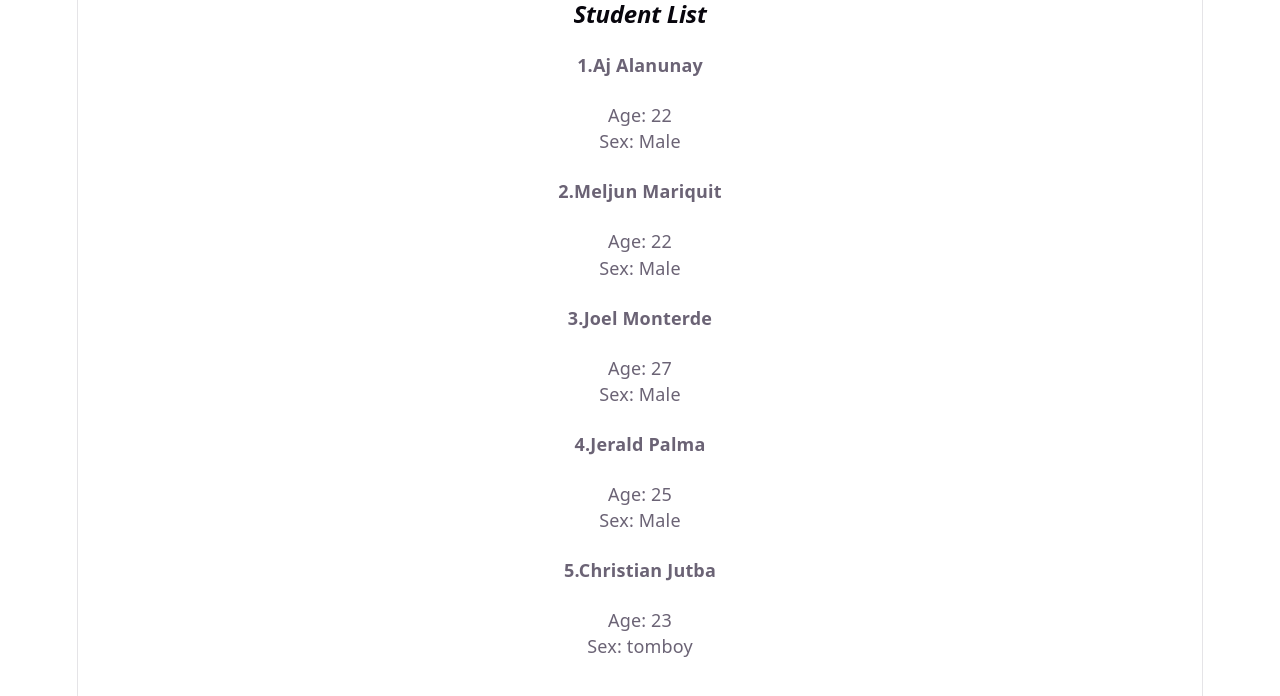
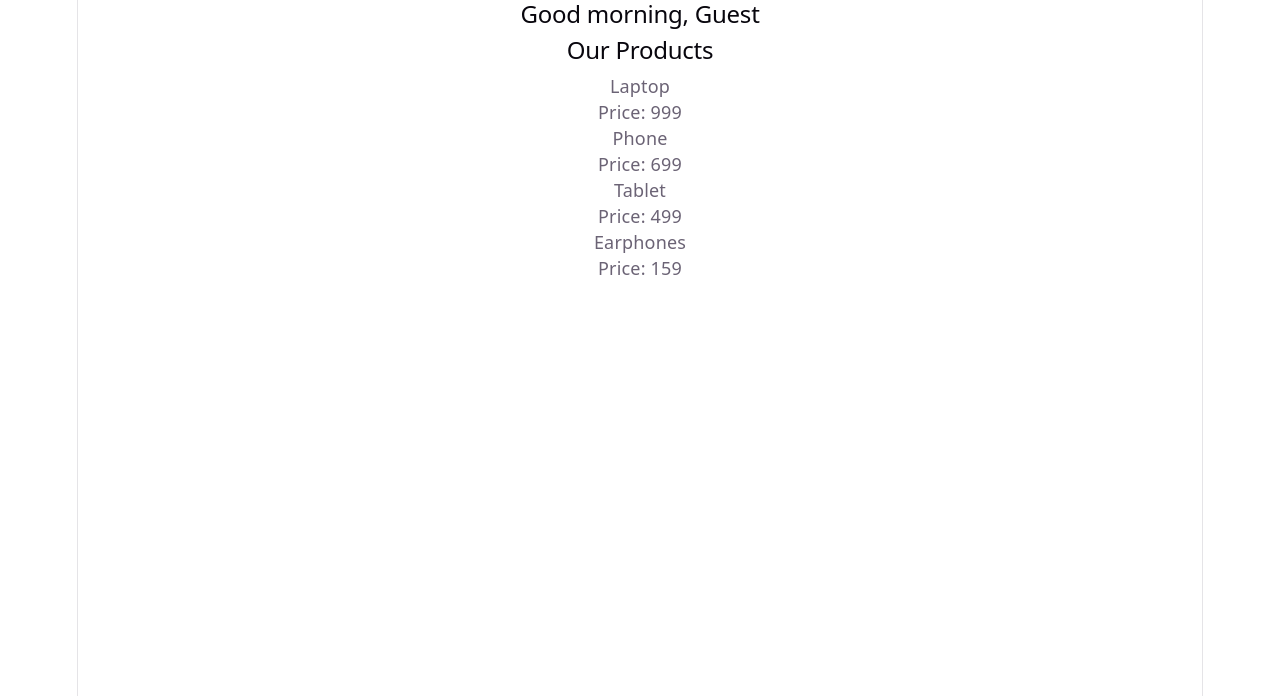
Before and after one commit to Alanunay/PracticeMaterials, a React (Vite) app: page / in a window 1280 px wide. Shown: the top 696 px of the page. Built offline with nearby package versions, Linux system fonts and the light colour scheme.

Commit message:
feat: update ProductList component to include new product and adjust rendering logic, imported tailwind, no other changes at the moment.

```diff
--- a/src/App.css
+++ b/src/App.css
@@ -1,3 +1,5 @@
+@import "tailwindcss";
+
 .counter {
   font-size: 16px;
   padding: 5px 10px;
--- a/src/App.jsx
+++ b/src/App.jsx
@@ -3,8 +3,8 @@
 // import viteLogo from './assets/vite.svg'
 // import heroImg from './assets/hero.png'
 import './App.css'
-import { PersonalInfo } from './components/other-components/PersonalInfo'
-import StudentList from './components/StudentList'
+//import { PersonalInfo } from './components/other-components/PersonalInfo'
+//import StudentList from './components/StudentList'
 //import { Hello } from './components/Hello.jsx'
 //import { CandidateProfile } from './components/CandidateProfile.jsx'
 //import { Testing } from './components/Testing.jsx'
@@ -14,11 +14,11 @@ import StudentList from './components/StudentList'
 //import MyPlace from './components/MyPlace.jsx'
 //import { Product } from './components/Product.jsx'
 //import {Welcome} from './components/Welcome.jsx'
-//import { Greetings } from './components/Greetings.jsx'
+import { Greetings } from './components/Greetings.jsx'
 //import { UserCard } from './components/UserCard.jsx'
 //import { CardWrapper } from './components/CardWrapper.jsx'
 //import { UserDetails } from './components/other-components/UserDetails.jsx'
-//import { ProductList } from './components/other-components/ProductList.jsx'
+import { ProductList } from './components/other-components/ProductList.jsx'
 
 function App() {
   // const [count, setCount] = useState(0)
@@ -26,11 +26,11 @@ function App() {
 
 
     <div>
-      {/* <Greetings  message="Good morning"/> */}
-      <StudentList/>
+      <Greetings  message="Good morning"/>
+      {/* <StudentList/> */}
 
-      <PersonalInfo/>
-      {/* <ProductList/> */}
+      {/* <PersonalInfo/> */}
+      <ProductList/>
       {/* <Greetings name="Paul"/>
       <Greetings message="Thanks"/>
       <Greetings /> */}
--- a/src/components/other-components/ProductList.jsx
+++ b/src/components/other-components/ProductList.jsx
@@ -15,14 +15,17 @@ export const ProductList =() =>{
                         id: 3,
                         name: "Tablet",
                         price: 499,
+                    },
+                    {
+                        id: 4,
+                        name: "Earphones",
+                        price: 159,
                     },]
-
-
-const productElements = products.filter((product)=>{return product.price > 500;}).map((stock) => {
+const productElements = products.map((product) => {
                     return(
-                        <div>
-                            <h3>{stock.id + "."}{" "}{stock.name}</h3>
-                            <p>Price: {stock.price}</p>
+                        <div key={product.id}>
+                            <h3>{product.name}</h3>
+                            <p>Price: {product.price}</p>
                         </div>
                     )
                 })
@@ -33,7 +36,6 @@ const productElements = products.filter((product)=>{return product.price > 500;}
             }
     </div>
   );
-
 //   return (
 //     <div>
 //         <h2>Our Products</h2>
```
